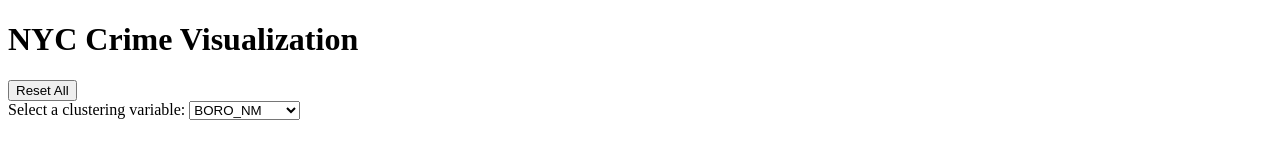
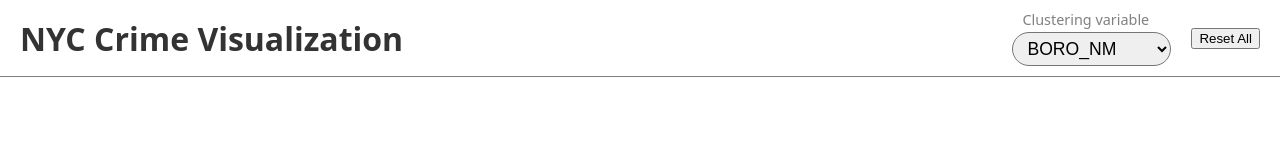
Before and after one commit to anltran/cse564-project, a website: page index.html in a window 1280 px wide. Drawn offline with nearby package versions, Linux system fonts and the light colour scheme; no server answers.

Commit message:
Make header look prettier

```diff
--- a/index.css
+++ b/index.css
@@ -1,4 +1,48 @@
-.flex-container {
+body {
+    font-family: system-ui;
+    margin: 0;
+}
+
+.main-header {
+    display: flex;
+    flex-direction: row;
+    align-items: center;
+    justify-content: space-between;
+    border-bottom: 1px solid gray;
+    padding: 10px 20px;
+}
+
+h1 {
+    margin: 0;
+    color: #333333;
+}
+
+.header-dropdowns {
+    display: flex;
+    flex-direction: row;
+    align-items: center;
+    gap: 20px;
+}
+
+.dropdown-group {
+    display: flex;
+    flex-direction: column;
+    gap: 3px;
+}
+
+.dropdown-group label {
+    color: gray;
+    font-size: 0.9rem;
+    padding: 0px 10px;
+}
+
+.dropdown-group select {
+    border-radius: 1000px;
+    font-size: 1.1rem;
+    padding: 5px 10px;
+}
+
+.graphs {
     display: flex;
     justify-content: center;
     align-items: center;
--- a/index.html
+++ b/index.html
@@ -8,14 +8,18 @@
 </head>
 <body>
 
-<h1>NYC Crime Visualization</h1>
+<div class="main-header">
+    <h1>NYC Crime Visualization</h1>
+    <div class="header-dropdowns">
+        <div class="dropdown-group">
+            <label for="dropdown">Clustering variable</label>
+            <select id="dropdown" oninput="dropdownEvent()"></select>
+        </div>
+        <button onclick="resetEvent()">Reset All</button>
+    </div>
+</div>
 
-<button onclick="resetEvent()">Reset All</button>
-<br>
-<label for="dropdown">Select a clustering variable:</label>
-<select id="dropdown" oninput="dropdownEvent()"></select>
-
-<div class="flex-container">
+<div class="graphs">
     <div id="map"></div>
     <div id="bar"></div>
     <div id="area"></div>
```
